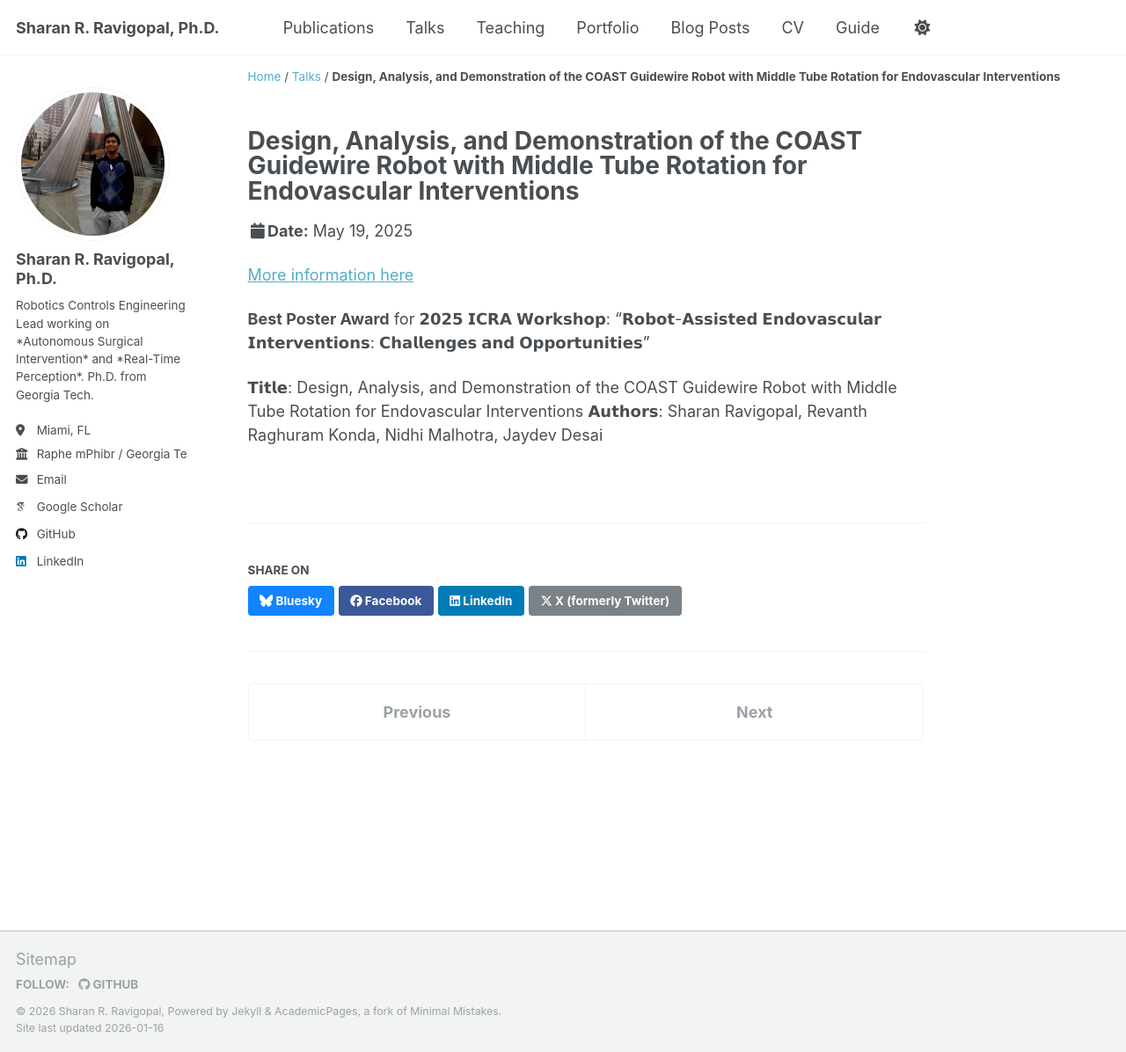
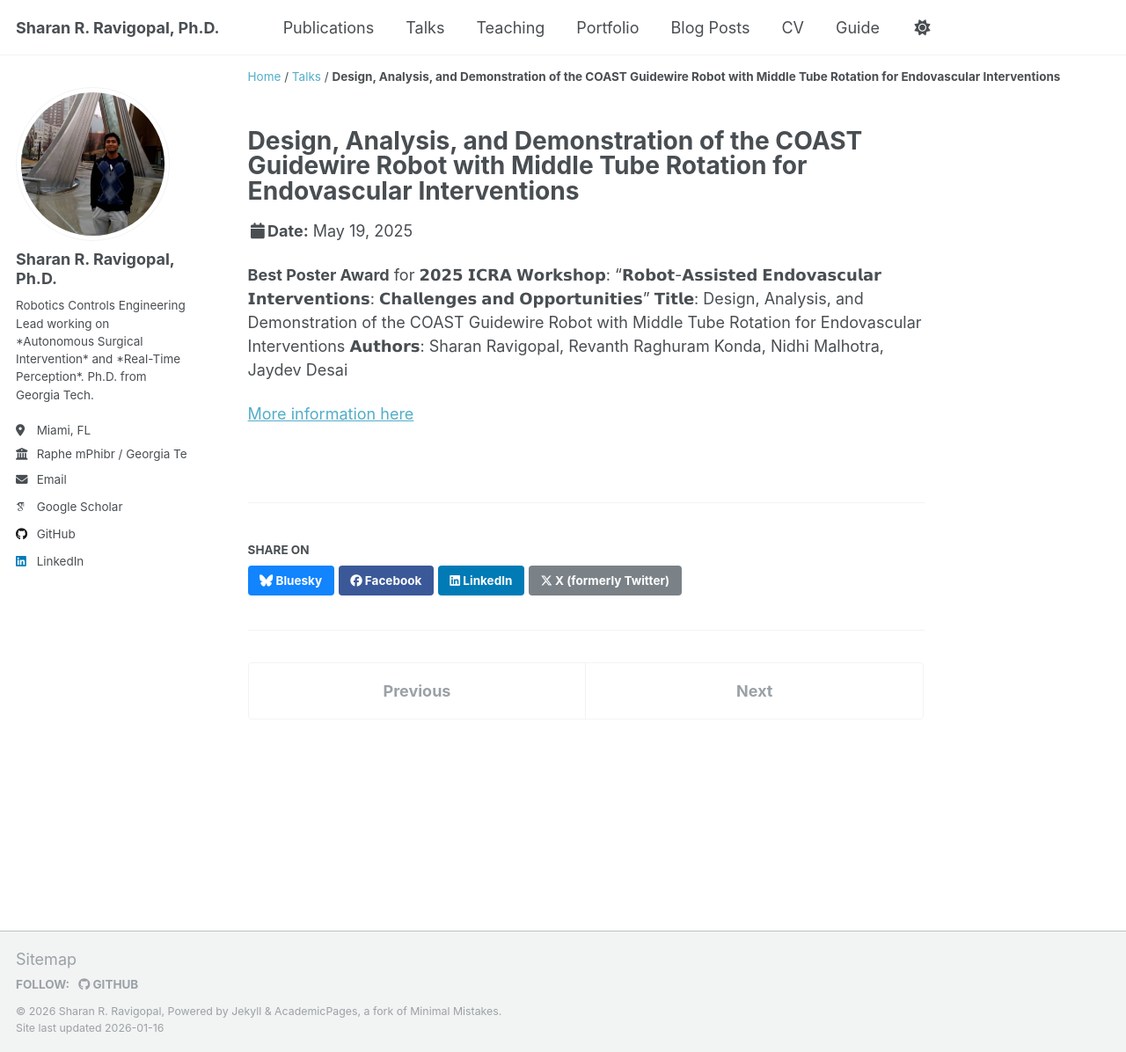
Before and after one commit to SharanRav/sharanrav.github.io, a Jekyll site: the page built from _talks/2025-05-19.md, in a window 1280 px wide and 1196 px high. Shown: the whole window at 88% size. Built offline with Jekyll 4.4.1, drawn with Linux system fonts in a browser that asks for light colours; some web fonts are replaced.

Commit message:
Update 2025-05-19.md

```diff
--- a/_talks/2025-05-19.md
+++ b/_talks/2025-05-19.md
@@ -7,10 +7,8 @@ venue: "IEEE International Conference on Robotics and Automation"
 date: 2025-05-19
 location: "Atlanta, GA, USA"
 ---
+**Best Poster Award** for 𝟮𝟬𝟮𝟱 𝗜𝗖𝗥𝗔 𝗪𝗼𝗿𝗸𝘀𝗵𝗼𝗽: "𝗥𝗼𝗯𝗼𝘁-𝗔𝘀𝘀𝗶𝘀𝘁𝗲𝗱 𝗘𝗻𝗱𝗼𝘃𝗮𝘀𝗰𝘂𝗹𝗮𝗿 𝗜𝗻𝘁𝗲𝗿𝘃𝗲𝗻𝘁𝗶𝗼𝗻𝘀: 𝗖𝗵𝗮𝗹𝗹𝗲𝗻𝗴𝗲𝘀 𝗮𝗻𝗱 𝗢𝗽𝗽𝗼𝗿𝘁𝘂𝗻𝗶𝘁𝗶𝗲𝘀"
+𝗧𝗶𝘁𝗹𝗲: Design, Analysis, and Demonstration of the COAST Guidewire Robot with Middle Tube Rotation for Endovascular Interventions
+𝗔𝘂𝘁𝗵𝗼𝗿𝘀: Sharan Ravigopal, Revanth Raghuram Konda, Nidhi Malhotra, Jaydev Desai
 
 [More information here](https://2025.ieee-icra.org/event/robot-assisted-endovascular-interventions-challenges-and-opportunities/)
-
-**Best Poster Award** for 𝟮𝟬𝟮𝟱 𝗜𝗖𝗥𝗔 𝗪𝗼𝗿𝗸𝘀𝗵𝗼𝗽: "𝗥𝗼𝗯𝗼𝘁-𝗔𝘀𝘀𝗶𝘀𝘁𝗲𝗱 𝗘𝗻𝗱𝗼𝘃𝗮𝘀𝗰𝘂𝗹𝗮𝗿 𝗜𝗻𝘁𝗲𝗿𝘃𝗲𝗻𝘁𝗶𝗼𝗻𝘀: 𝗖𝗵𝗮𝗹𝗹𝗲𝗻𝗴𝗲𝘀 𝗮𝗻𝗱 𝗢𝗽𝗽𝗼𝗿𝘁𝘂𝗻𝗶𝘁𝗶𝗲𝘀"
-
-𝗧𝗶𝘁𝗹𝗲: Design, Analysis, and Demonstration of the COAST Guidewire Robot with Middle Tube Rotation for Endovascular Interventions
-𝗔𝘂𝘁𝗵𝗼𝗿𝘀: Sharan Ravigopal, Revanth Raghuram Konda, Nidhi Malhotra, Jaydev Desai
```
